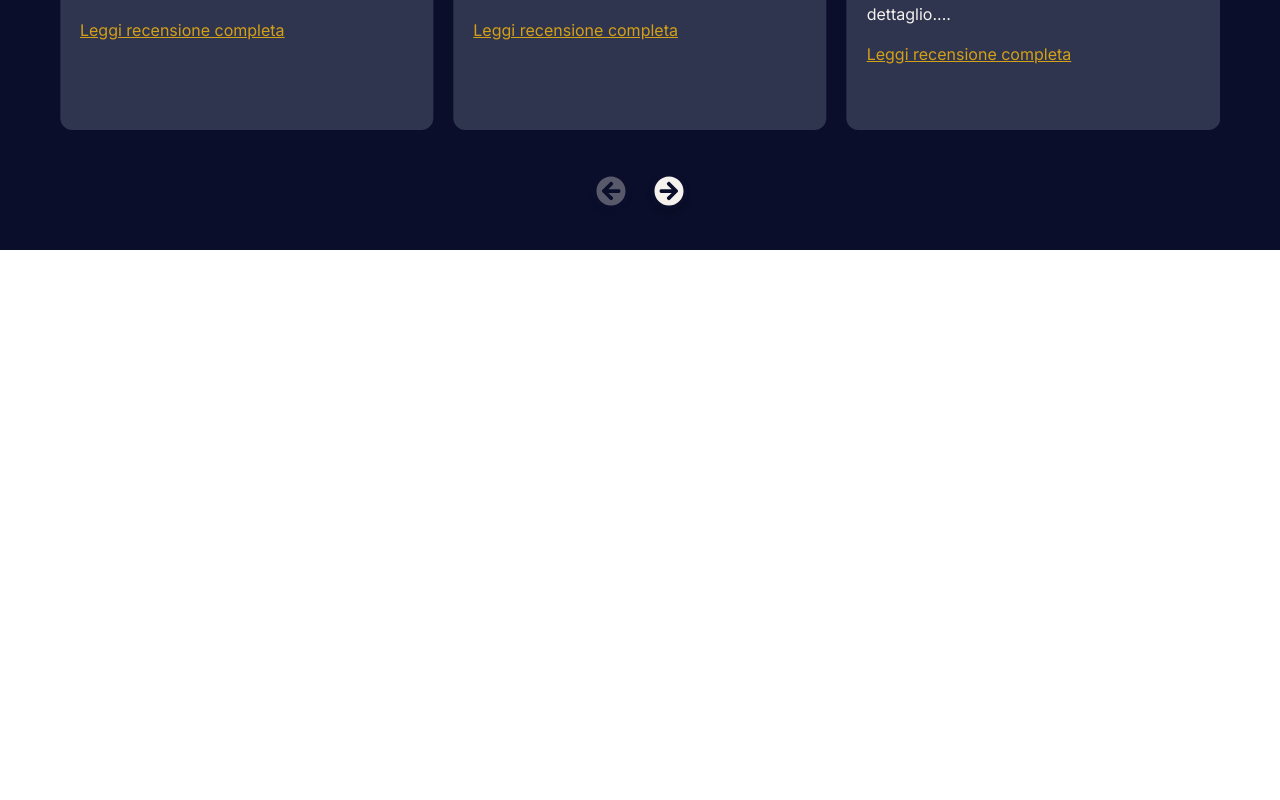
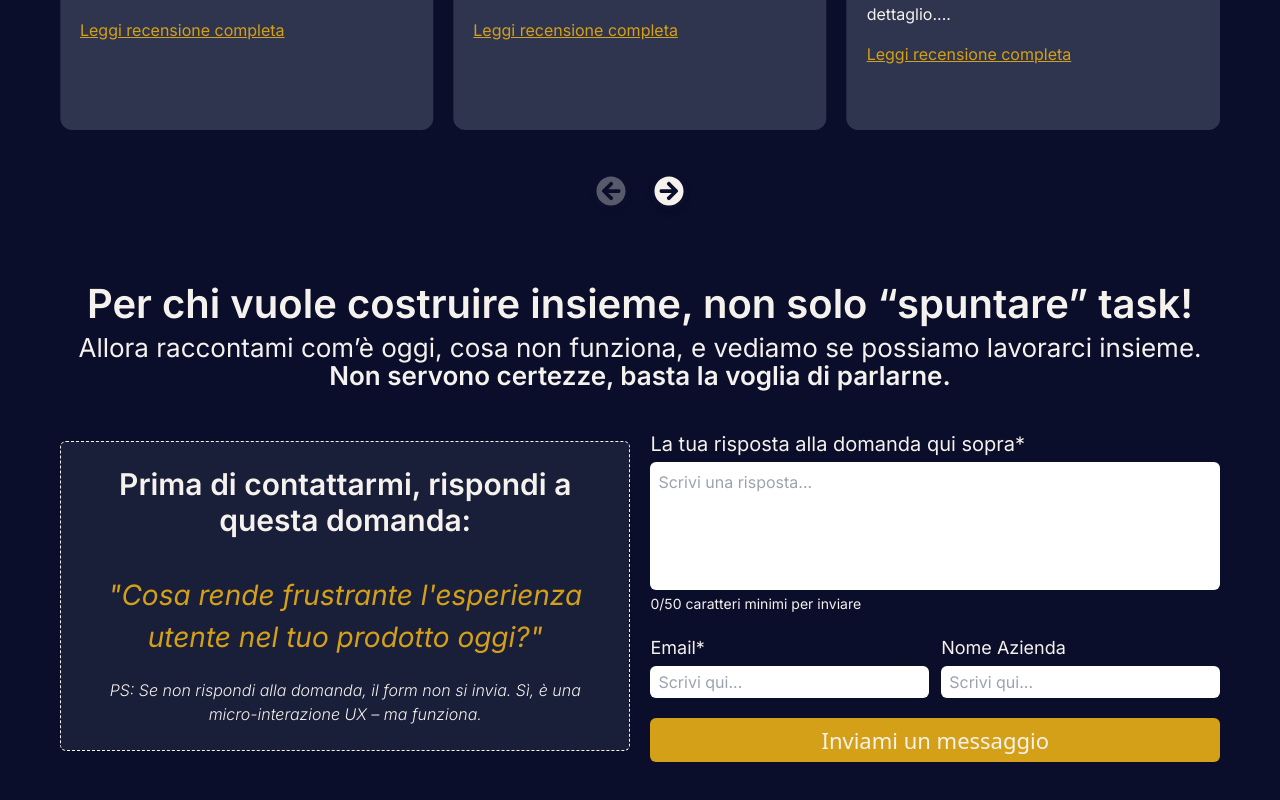
Before and after one commit to nmarmugi/katia-pasini-portfolio, a React (Create React App) app: page / in a window 1280 px wide. Shown: the part 4481-5281 px from the top of the page. Before the commit the page ends 4731 px from the top, so only its background shows below. Built offline with nearby package versions, Linux system fonts and the light colour scheme; the HTML template or start-up script is replaced by a standard one.

Commit message:
add form

```diff
--- a/package.json
+++ b/package.json
@@ -3,6 +3,7 @@
   "version": "0.1.0",
   "private": true,
   "dependencies": {
+    "@formspree/react": "^3.0.0",
     "@glidejs/glide": "^3.7.1",
     "@testing-library/dom": "^10.4.1",
     "@testing-library/jest-dom": "^6.8.0",
--- a/src/App.jsx
+++ b/src/App.jsx
@@ -5,6 +5,7 @@ import Designer from "./components/designer";
 import Glide from "./components/glide";
 import HowWork from "./components/howWork";
 import Reviews from "./components/reviews";
+import Form from "./components/form";
 
 function App() {
   return (
@@ -16,6 +17,7 @@ function App() {
       <Glide />
       <HowWork />
       <Reviews />
+      <Form />
     </div>
   );
 }
--- /dev/null
+++ b/src/components/form.jsx
@@ -0,0 +1,94 @@
+import { useForm, ValidationError } from '@formspree/react';
+import { useEffect, useState } from 'react';
+
+export default function Form() {
+    const [state, handleSubmit] = useForm("movnyywl");
+    const [showSuccess, setShowSuccess] = useState(false);
+    const [message, setMessage] = useState("");
+    const [email, setEmail] = useState("");
+    const [name, setName] = useState("");
+
+    useEffect(() => {
+        if (state.succeeded) {
+            setShowSuccess(true);
+            setMessage("");
+            setEmail("");
+            setName("");
+            const timer = setTimeout(() => {
+                setShowSuccess(false);
+            }, 5000);
+
+            return () => clearTimeout(timer);
+        }
+    }, [state.succeeded]);
+
+    return (
+        <div className="bg-background px-5 py-10 flex justify-center items-center">
+			<div className="w-full max-w-[1440px] flex flex-col justify-center items-center md:px-10 gap-10">
+                <div className="w-full">
+                    <h2 className="font-inter text-text font-semibold text-xl md:text-[40px] text-center mb-4">
+                        Per chi vuole costruire insieme, non solo “spuntare” task!
+                    </h2>
+                    <p className="font-inter text-text text-lg md:text-[26px] text-center">
+                        Allora raccontami com’è oggi, cosa non funziona, e vediamo se possiamo lavorarci insieme.
+                    </p>
+                    <p className="font-inter text-text text-lg md:text-[26px] font-semibold text-center">
+                        Non servono certezze, basta la voglia di parlarne.
+                    </p>
+                </div>
+                <div className="w-full flex flex-col gap-5 lg:flex-row items-center justify-center">
+                    <div className="bg-thirdBackground p-6 rounded-md border-dashed border-text border flex flex-col gap-5 w-full lg:w-1/2">
+                        <h3 className="font-inter text-text font-semibold text-lg md:text-3xl text-center mb-4">
+                            Prima di contattarmi, rispondi a questa domanda:
+                        </h3>
+                        <p className="font-inter text-button md:text-[28px] text-center italic">
+                            "Cosa rende frustrante l'esperienza utente nel tuo prodotto oggi?"
+                        </p>
+                        <p className="font-inter text-text text-xs md:text-base font-light italic text-center">
+                            PS: Se non rispondi alla domanda, il form non si invia. Sì, è una micro-interazione UX – ma funziona.
+                        </p>
+                    </div>
+                    <div className='w-full lg:w-1/2'>
+                        <form onSubmit={handleSubmit} className='flex flex-col gap-5'>
+                            <div className='w-full flex flex-col gap-1'>
+                                <label htmlFor="message" className="font-inter text-text md:text-xl md:text-start text-center">
+                                    La tua risposta alla domanda qui sopra*
+                                </label>
+                                <textarea id="message" name="message" placeholder='Scrivi una risposta...' className='rounded-md p-2 resize-none h-32 font-inter' minLength={50} required value={message} onChange={(e) => setMessage(e.target.value)}/>
+                                <p className="font-inter text-text text-sm">
+                                    0/50 caratteri minimi per inviare
+                                </p>
+                                <ValidationError prefix="Message" field="message" errors={state.errors} />
+                            </div>
+                            <div className='w-full flex flex-col gap-3 lg:flex-row items-center justify-center'>
+                                <div className='w-full flex flex-col gap-1 lg:w-1/1'>
+                                    <label htmlFor="email" className="font-inter text-text md:text-lg">
+                                        Email*
+                                    </label>
+                                    <input id="email" type="email" name="email" placeholder='Scrivi qui...' className='rounded-md pl-2 py-1 font-inter' required value={email} onChange={(e) => setEmail(e.target.value)} />
+                                    <ValidationError prefix="Email" field="email" errors={state.errors} />
+                                </div>
+                                <div className='w-full flex flex-col gap-1 lg:w-1/1'>
+                                    <label htmlFor="name" className="font-inter text-text md:text-lg">
+                                        Nome Azienda
+                                    </label>
+                                    <input id="name" type="text" name="name" placeholder='Scrivi qui...' className='rounded-md pl-2 py-1 font-inter' value={name} onChange={(e) => setName(e.target.value)} />
+                                    <ValidationError prefix="Name" field="name" errors={state.errors} />
+                                </div>
+                            </div>
+                            {
+                                showSuccess &&
+                                <span className="font-inter text-text text-xs md:text-base font-light italic">
+                                    Grazie per avermi contattato!
+                                </span>
+                            }
+                            <button type="submit" disabled={state.submitting} className='w-full bg-button text-text py-2 rounded-md text-xl md:text-[22px]'>
+                                Inviami un messaggio
+                            </button>
+                        </form>
+                    </div>
+                </div>
+            </div>
+        </div>
+    );
+}
--- a/src/components/reviews.jsx
+++ b/src/components/reviews.jsx
@@ -7,6 +7,7 @@ export default function Reviews() {
 	const glideInstance = useRef(null);
 	const [isDesktop, setIsDesktop] = useState(false);
 	const [expandedCardId, setExpandedCardId] = useState(null);
+	const [showAllMobile, setShowAllMobile] = useState(false);
 
 	const reviews = [
 		{ id: 1, iniziale: "P", name: "Pablo P.", role: "Software Engineer", review: "I have the pleasure of working with Katia Pasini, a highly skilled UX/UI designer. Katia consistently demonstrated exceptional design skills and a deep understanding of user experience principles. Her ability to translate complex requirements into intuitive and visually appealing designs is truly impressive. Katia's attention to detail and commitment to delivering high-quality work make her an invaluable asset to our team. She is always proactive in seeking feedback and iterating on her designs to ensure they met the needs of our users." },
@@ -66,6 +67,8 @@ export default function Reviews() {
 		};
 	}, []);
 
+	const mobileReviews = showAllMobile ? reviews : reviews.slice(0, 3);
+
 	return (
 		<div className="bg-background px-5 py-10 flex justify-center items-center">
 			<div className="w-full max-w-[1440px] flex flex-col justify-center items-center md:px-10 gap-10">
@@ -117,7 +120,7 @@ export default function Reviews() {
 					</div>
 				) : (
 					<div className="flex flex-col gap-5 w-full">
-						{reviews.map((r) => (
+						{mobileReviews.map((r) => (
 							<div key={r.id} className={`bg-secondBackground rounded-xl p-5 flex flex-col gap-2 text-text items-start font-inter relative overflow-hidden transition-all duration-500 ease-in-out ${expandedCardId === r.id ? "max-h-[1000px]" : "max-h-[300px]"}`}>
 								<img className="absolute right-4 top-2" src="/linkedin.svg" alt="Linkedin logo"/>
 								<div className="flex gap-2 items-center">
@@ -138,6 +141,14 @@ export default function Reviews() {
 								</button>
 							</div>
 						))}
+						{reviews.length > 3 && (
+							<button
+								className="font-inter text-text bg-button self-center px-4 py-2 rounded-md"
+								onClick={() => setShowAllMobile((prev) => !prev)}
+							>
+								{showAllMobile ? "Mostra meno" : "Mostra tutte"}
+							</button>
+						)}
 					</div>
 				)}
 			</div>
```
Also changed, not shown: public/instagram.svg (added), 1 other file (tests, documents, lock files or other folders).
